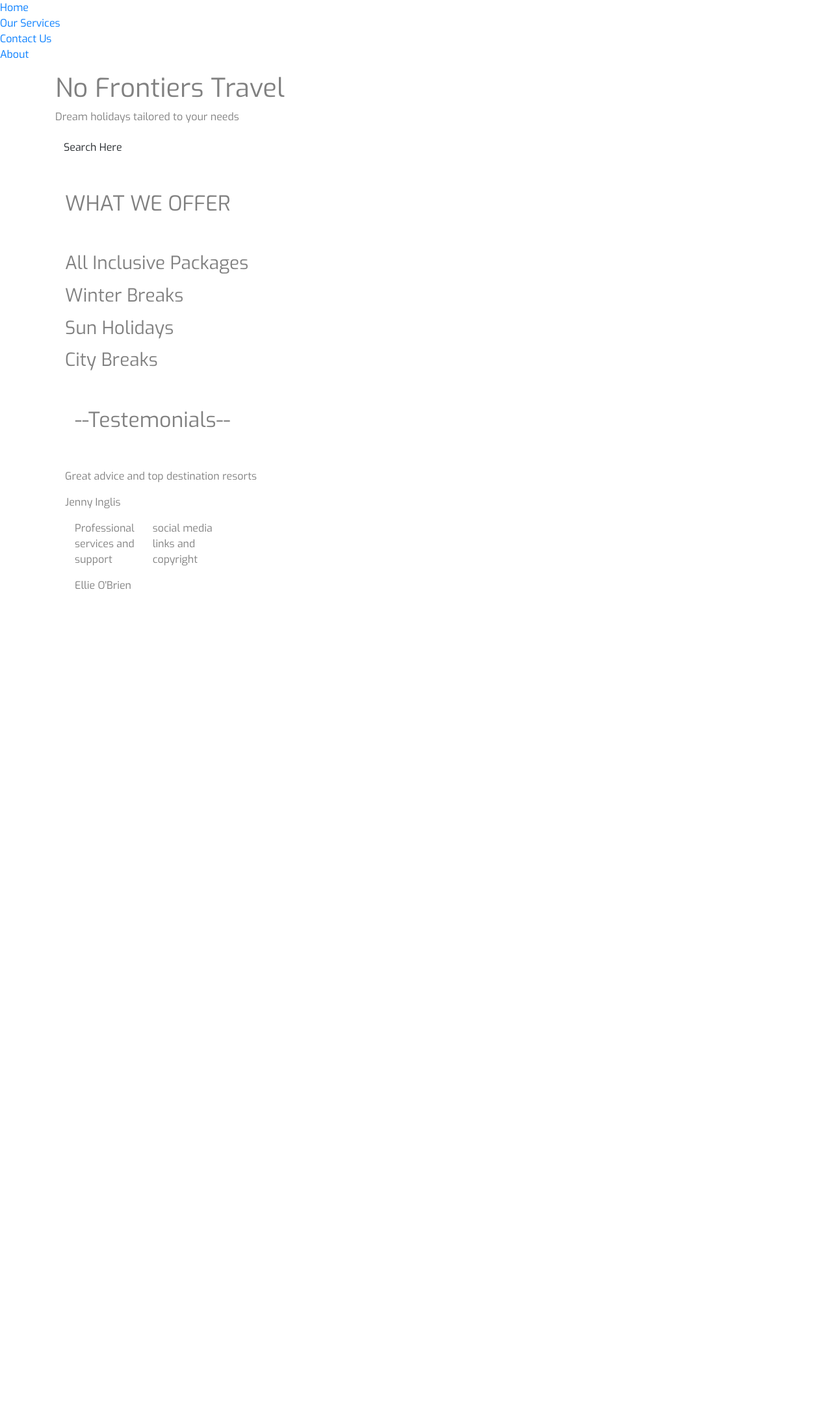
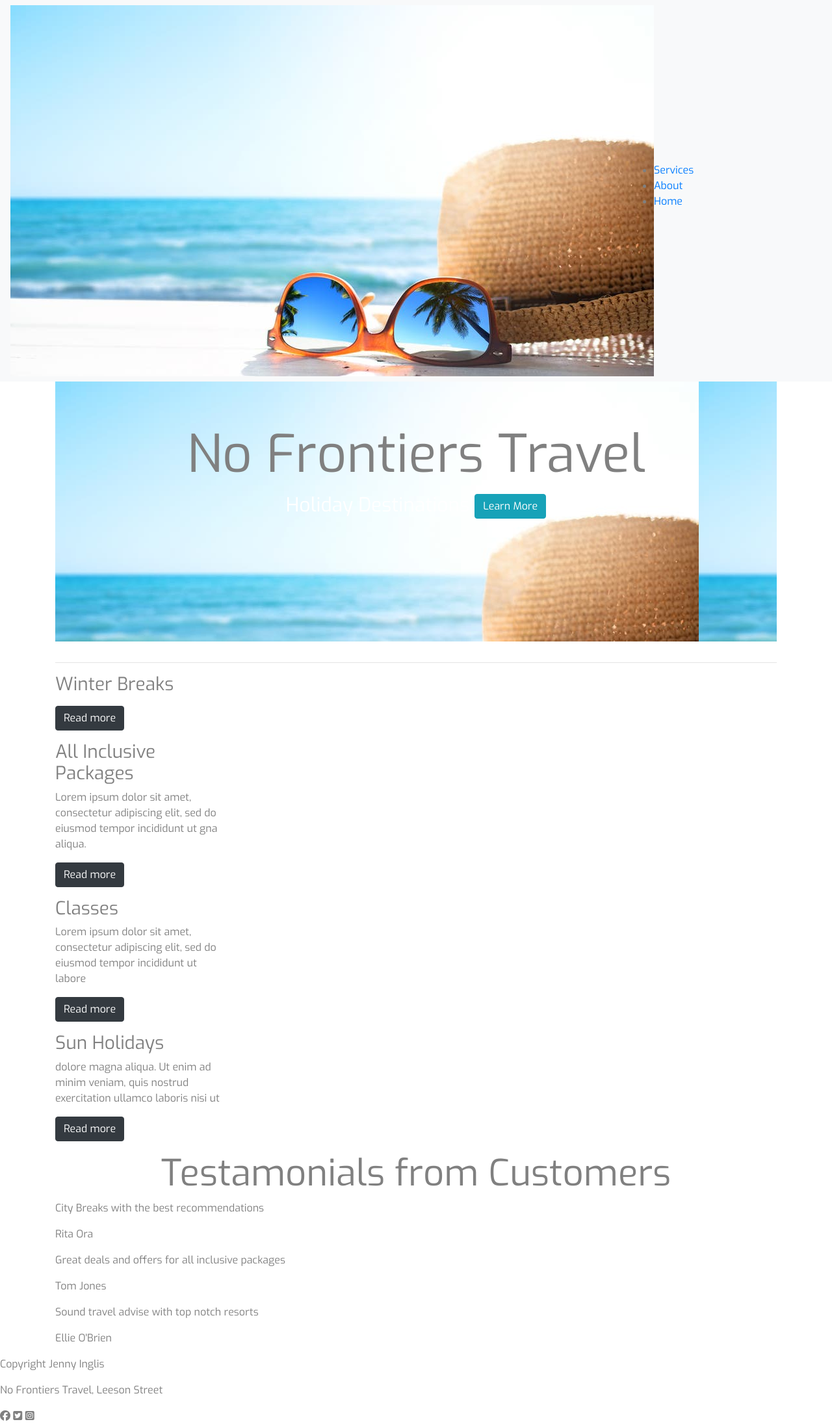
Before and after one commit to inglisj/Inglis-Travel-, a plain HTML site: page index.html in a window 1280 px wide. Shown: the whole page at 65% size. Before the commit the page ends 929 px from the top, so only its background shows below. Drawn offline with nearby package versions, Linux system fonts and the light colour scheme; files that its build step writes are made by us from their sources.

Commit message:
added jpeg updated files

```diff
--- a/index.html
+++ b/index.html
@@ -1,95 +1,117 @@
 <!DOCTYPE html>
 <html lang="en">
+
 <head>
     <meta charset="UTF-8">
+    <meta http-equiv="X-UA-Compatible" content="IE=edge">
     <meta name="viewport" content="width=device-width, initial-scale=1.0">
-    <link rel="stylesheet" href="https://cdn.jsdelivr.net/npm/bootstrap@4.5.3/dist/css/bootstrap.min.css" integrity="sha384-TX8t27EcRE3e/ihU7zmQxVncDAy5uIKz4rEkgIXeMed4M0jlfIDPvg6uqKI2xXr2" crossorigin="anonymous">
-    <link rel="stylesheet" href="style.css"
+    <link rel="stylesheet" href="https://cdn.jsdelivr.net/npm/bootstrap@4.5.3/dist/css/bootstrap.min.css"
+        integrity="sha384-TX8t27EcRE3e/ihU7zmQxVncDAy5uIKz4rEkgIXeMed4M0jlfIDPvg6uqKI2xXr2" crossorigin="anonymous">
     <script src="https://kit.fontawesome.com/3db2fbda72.js" crossorigin="anonymous"></script>
+    <title>No Frontiers | Holiday Destination Website</title>
+    <link href="assets/css/style.css" rel="stylesheet" type="text/css" />
 
-    <title>No Frontiers Travel | Holiday Destination Guide</title>
-</head>
 <body>
     <header>
-
-        <nav>
-            <ul>
-                <li><a href="index.html=">Home</a></li>
-                <li><a href="services.html">Our Services</a></li>
-                <li><a href="contact.html">Contact Us</a></li>
-                <li><a href="about.html=">About</a></li>
+        <nav class="navbar navbar-expand-lg navbar-light bg-light">
+            <a href="index.html"><img id="logo" src="assets/iStock-1155508685.jpg" alt="Travel Photo">
+            </a>
+            <ul id="menu">
+                <li><a href="services.html">Services</a></li>
+                <li><a href="about.html">About</a></li>
+                <li><a href="index.html">Home</a></li>
             </ul>
         </nav>
+    </header>
+    <article class="container">
+        <!-- Jumbotron with text -->
+        <div class="jumbotron jumbotron-fluid"
+            style="background-image:url('assets/iStock-1155508685.jpg'); height:400px;">
+            <div class="container">
+                <h1 class="display-4" style="text-align:center;font-size:80px;">No Frontiers Travel</h1>
+                <p class="lead" style="text-align:center;color:rgb(255, 255, 255);font-size:30px;">Holiday Destinations
+                    <a href="services.html" button class="btn btn-info" role="button" style="text-align;center">Learn More</a></p>
+            </div>
+        </div>
+        <hr>
 
-        </header>
-    <!--main element-->
-    <article class="container">
-        <section class="join today">
-            <h1>No Frontiers Travel</h1>
-            <p>Dream holidays tailored to your needs</p>
-            <button class="btn btn sucess">Search Here</button>
+        <section class="container">
+            <h1 class="display-4" style="text-align:center;font:size 40px;">
         </section>
-    <!--Services-->
-    <div class="container services-container">
-        <section class="services">
-            <div class="row">
-                <div class="col-12 my-5">
-                    <h2 class="text to uppercase">WHAT WE OFFER</h2>
+
+        <!-- What We Offer -->
+        <div class="row">
+            <div class="col-12 col-md-6 col-lg-3">
+                <div class="feature">
+                    <h3>Winter Breaks</h3>
+                    <p></p>
+                    <p><a class="btn btn-small btn-dark" href="about.html">Read more</a></p>
                 </div>
             </div>
-            <div class="row">
-                <div class="col-12 col-md-6 col-lg-4"
-                <div class="services">
+        </div>
+
+        <div class="row">
+            <div class="col-12 col-md-6 col-lg-3">
+                <div class="feature">
                     <h3>All Inclusive Packages</h3>
-                    <p></p>
-                    <h3>Winter Breaks</h3>
-                    <p></p>
-                    <h3>Sun Holidays</h3>
-                    <p></p>
-                    <h3>City Breaks</h3>
+                    <p>Lorem ipsum dolor sit amet, consectetur adipiscing elit, sed do eiusmod tempor incididunt ut
+                        gna aliqua.</p>
+                    <p><a class="btn btn-small btn-dark" href="about.html">Read more</a></p>
 
                 </div>
             </div>
+        </div>
+        <div class="row">
+            <div class="col-12 col-md-6 col-lg-3">
+                <div class="feature">
+                    <h3>Classes</h3>
+                    <p>Lorem ipsum dolor sit amet, consectetur adipiscing elit, sed do eiusmod tempor incididunt
+                        ut labore</p>
+                    <p><a class="btn btn-small btn-dark" href="about.html">Read more</a></p>
 
-    <!--Testemonials-->
-    <div class="container feedback-container">
-        <section class="feedback">
-            <div class="row">
-                <div class="col-12 my-5">
-                    <h2 class="text to uppercase">--Testemonials--</h2>
                 </div>
             </div>
-        </section>
         </div>
         <div class="row">
-        <div class="col-12 col-md-6">
-        <div class="media">
-        <div class="d-none d-sm block"
-            <img src="assets/images/Jen.jpg" class="rounded-circle mr-3" height="100 width=100"
+            <div class="col-12 col-md-6 col-lg-3">
+                <div class="feature">
+                    <h3>Sun Holidays</h3>
+                    <p>dolore magna aliqua. Ut enim ad minim veniam, quis nostrud exercitation ullamco laboris
+                        nisi ut</p>
+                    <p><a class="btn btn-small btn-dark" href="about.html">Read more</a></p>
+                </div>
+            </div>
         </div>
+
+        <!-- /. What We Offer -->
+
+        <!-- Testamonials -->
+
+        <section class="container">
+            <h1 class="display-4" style="text-align:center;font: size 40px;">Testamonials from Customers</h1>
+        </section>
+
+        <div class="review">
+            <p>City Breaks with the best recommendations</p>
+            <p>Rita Ora</p>
         </div>
+        <div class="testamonial">
+            <p>Great deals and offers for all inclusive packages</p>
+            <p>Tom Jones </p>
         </div>
-        <div class="qoute-body">
-            <blockquote class="blockqoute">
-                <p>Great advice and top destination resorts</p>
-                <footer class="blockqoute-footer">Jenny Inglis</footer>
-            </blockquote>
+        <div class="testamonial">
+            <p>Sound travel advise with top notch resorts </p>
+            <p>Ellie O'Brien</p>
         </div>
-    <div class="col-12 col-md-6">
-        <div class="media">
-        <div class="d-none d-sm block"
-            <img src="assets/images/Mark.jpg" class="rounded-circle mr-3" height="100 width=100"
-        </div>
-        </div>
-            <div class="qoute-body">
-            <blockquote class="blockqoute">
-                <p>Professional services and support</p>
-                <footer class="blockqoute-footer">Ellie O'Brien</footer>
-            </blockquote>
-        </div>
-    <footer>
-        social media links and copyright
+        <!-- /.Reviews -->
+    </article>
+    <footer id="footer">
+        <P>Copyright Jenny Inglis</P>
+        <address>No Frontiers Travel, Leeson Street</address>
+        <i class="fab fa-facebook"></i>
+        <i class="fab fa-twitter-square"></i>
+        <i class="fab fa-instagram-square"></i>
     </footer>
-</section>
-</div>
+</body>
+
 </html>
```
Also changed, not shown: assets/iStock-1155508685.jpg (added).
